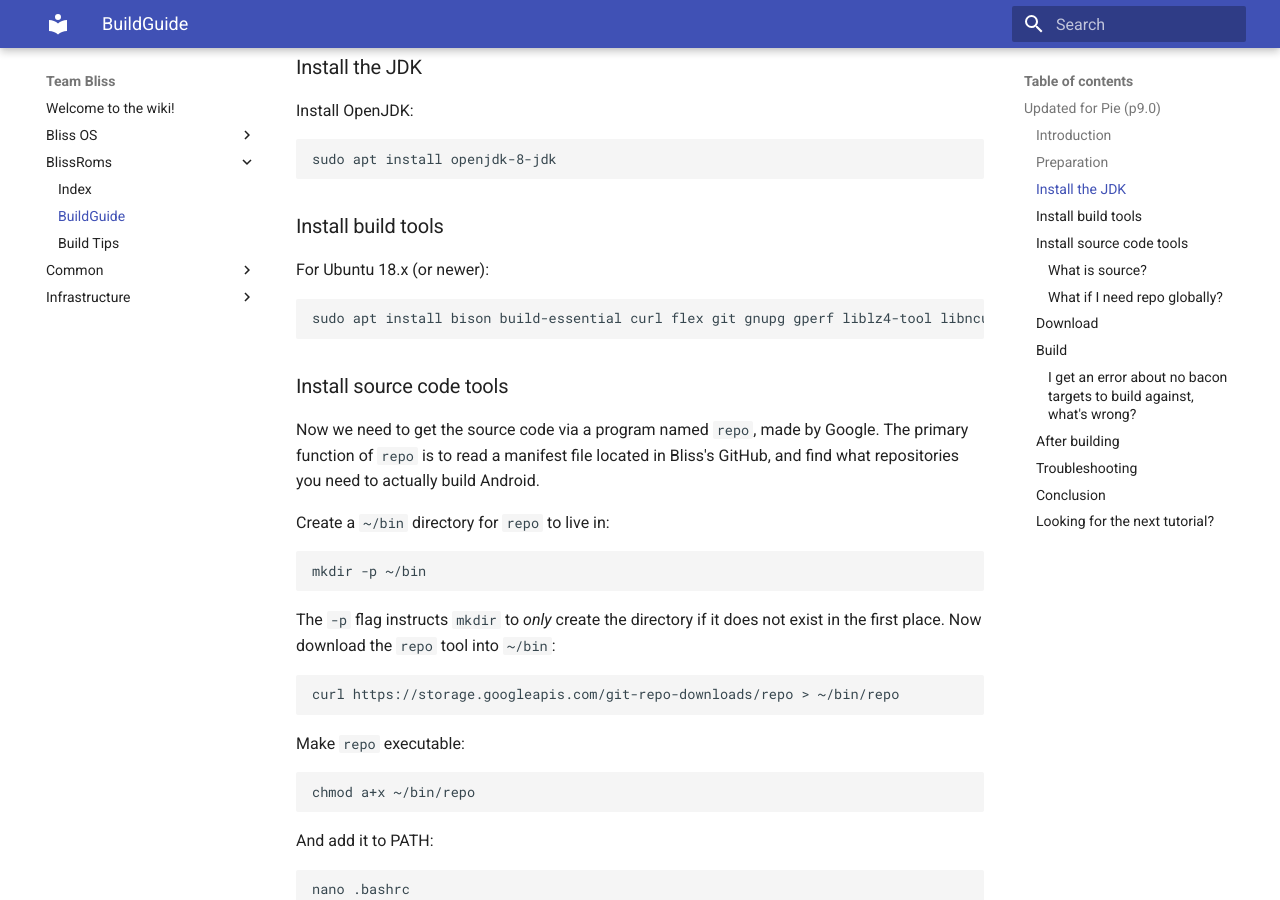
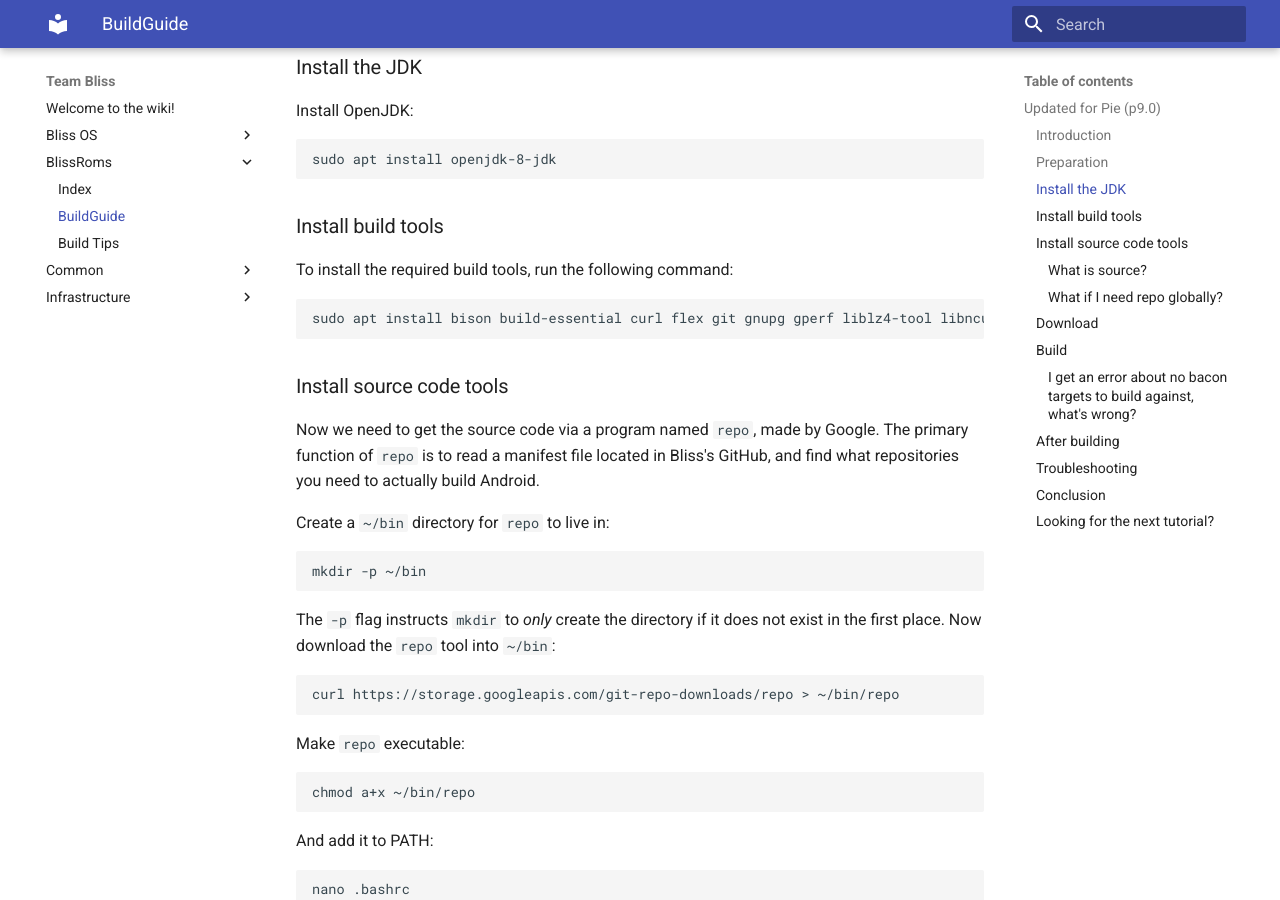
Before and after one commit to BlissRoms/Documentation-old, an MkDocs documentation site: the page built from docs/BlissRoms/build-guide.md, in a window 1280 px wide and 900 px high, scrolled down 690 px. Built offline with MkDocs 1.6.1 and Material for MkDocs 9.7.7, drawn with Linux system fonts in a browser that asks for light colours.

```diff
--- a/docs/BlissRoms/build-guide.md
+++ b/docs/BlissRoms/build-guide.md
@@ -25,7 +25,7 @@ Install OpenJDK:
 
 ### Install build tools
 
-For Ubuntu 18.x (or newer):
+To install the required build tools, run the following command:
 
     sudo apt install bison build-essential curl flex git gnupg gperf liblz4-tool libncurses5-dev libsdl1.2-dev libwxgtk3.0-dev libxml2 libxml2-utils lzop maven pngcrush schedtool squashfs-tools xsltproc zip zlib1g-dev g++-multilib gcc-multilib lib32ncurses5-dev lib32readline-dev lib32z1-dev libc6-dev-i386 x11proto-core-dev libx11-dev ccache libgl1-mesa-dev unzip python
 
```
